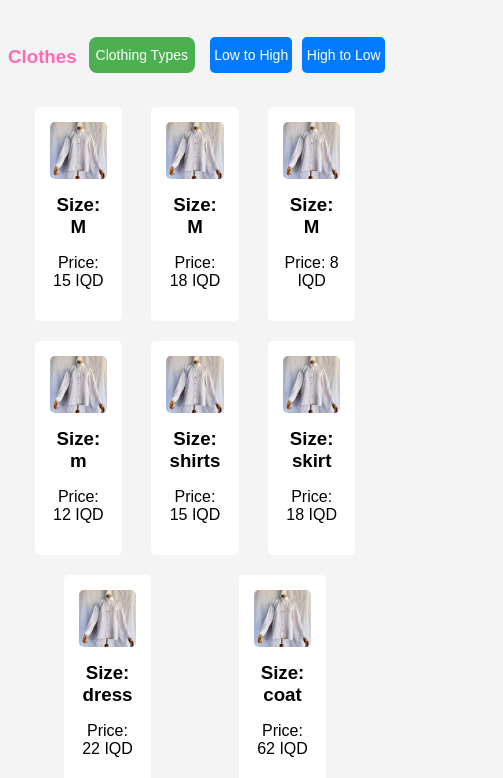
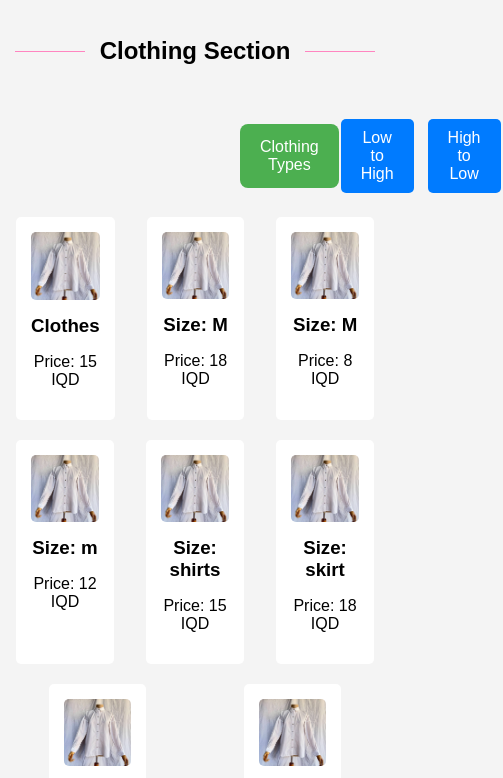
Before and after one commit to zhyar-bronzo/dazhir, a plain HTML site: page clothing.html in a window 390 px wide. Shown: the part 79-857 px from the top of the page, 503 px wide, since content can reach past the window. Drawn offline with nearby package versions, Linux system fonts and the light colour scheme.

Commit message:
fixing the bts

```diff
--- a/clothing.html
+++ b/clothing.html
@@ -57,7 +57,7 @@
         }
 
         .section {
-            padding: 20px;
+            padding: 0px;
         }
 
         .section h3 {
@@ -210,19 +210,19 @@
             text-align: center;
             align-items: center;
             justify-content: space-evenly;
+            margin: 0 40px;
         }
 
         .Clothes-h2 {
-            flex: 10%;
-        font-size: 23px;
+            font-size: 23px;
         }
 
         .dropdown-button {
-            flex: 45%;
+            flex: 50%;
         }
 
         .sort-buttons {
-            flex: 45%;
+            flex: 75%;
         }
 
         .dropdown {
@@ -231,6 +231,7 @@
         }
 
         .dropdown-button {
+            margin-left: 200px;
             background-color: #4CAF50;
             color: white;
             padding: 14px 20px;
@@ -280,7 +281,7 @@
             display: flex;
             gap: 10px;
             justify-content: center;
-            margin: 20px 0;
+            margin: 10px 0;
         }
 
         .sort-button {
@@ -290,7 +291,7 @@
             padding: 10px 20px;
             text-align: center;
             text-decoration: none;
-            display: inline-block;
+            display: block;
             font-size: 16px;
             margin: 4px 2px;
             cursor: pointer;
@@ -306,6 +307,20 @@
             transform: scale(0.98);
         }
 
+        .our-productsline {
+            display: flex;
+            align-items: center;
+            justify-content: center;
+            margin: 20px 0;
+        }
+
+        .line {
+            flex: 1;
+            height: 1px;
+            background-color: #ff85c0;
+            border: none;
+            margin: 0 15px;
+        }
 
         @media (max-width: 1200px) {
             .social-icons {
@@ -332,23 +347,7 @@
         }
 
         @media (max-width: 768px) {
-
-            .dropdown-button{
-                padding: 10px 7px;
-                font-size: 14px;
-
-            }
-
-            .sort-button {
-                position: relative;
-                right: -15px;
-                padding: 10px 4.3px;
-                text-align: center;
-                font-size: 14px;
-                margin: 4px 0px;
-            }
-
-            .Clothes-h2{
+            .Clothes-h2 {
                 position: relative;
                 right: 12px;
                 top: -2px;
@@ -393,7 +392,7 @@
 
 <body>
     <header>
-        <h2>Clothing Section</h2>
+        <h1>Dazhir Store</h1>
         <img class="header-img" src="logo.png" alt="Dazhir Store Logo">
     </header>
     <nav class="the-nav">
@@ -413,9 +412,15 @@
             </div>
         </div>
     </nav>
+
+    <div class="our-productsline">
+        <hr data-aos="zoom-in" class="line">
+        <h2 data-aos="zoom-out" class="Our-products">Clothing Section</h2>
+        <hr data-aos="zoom-in" class="line">
+    </div class="line">
+
     <div class="section">
         <div class="all-filter-buttons">
-            <h3 class="Clothes-h2">Clothes</h3>
             <div class="dropdown">
                 <button class="dropdown-button" onclick="toggleDropdown()">Clothing Types</button>
                 <div class="dropdown-content" id="dropdown-content">
```
